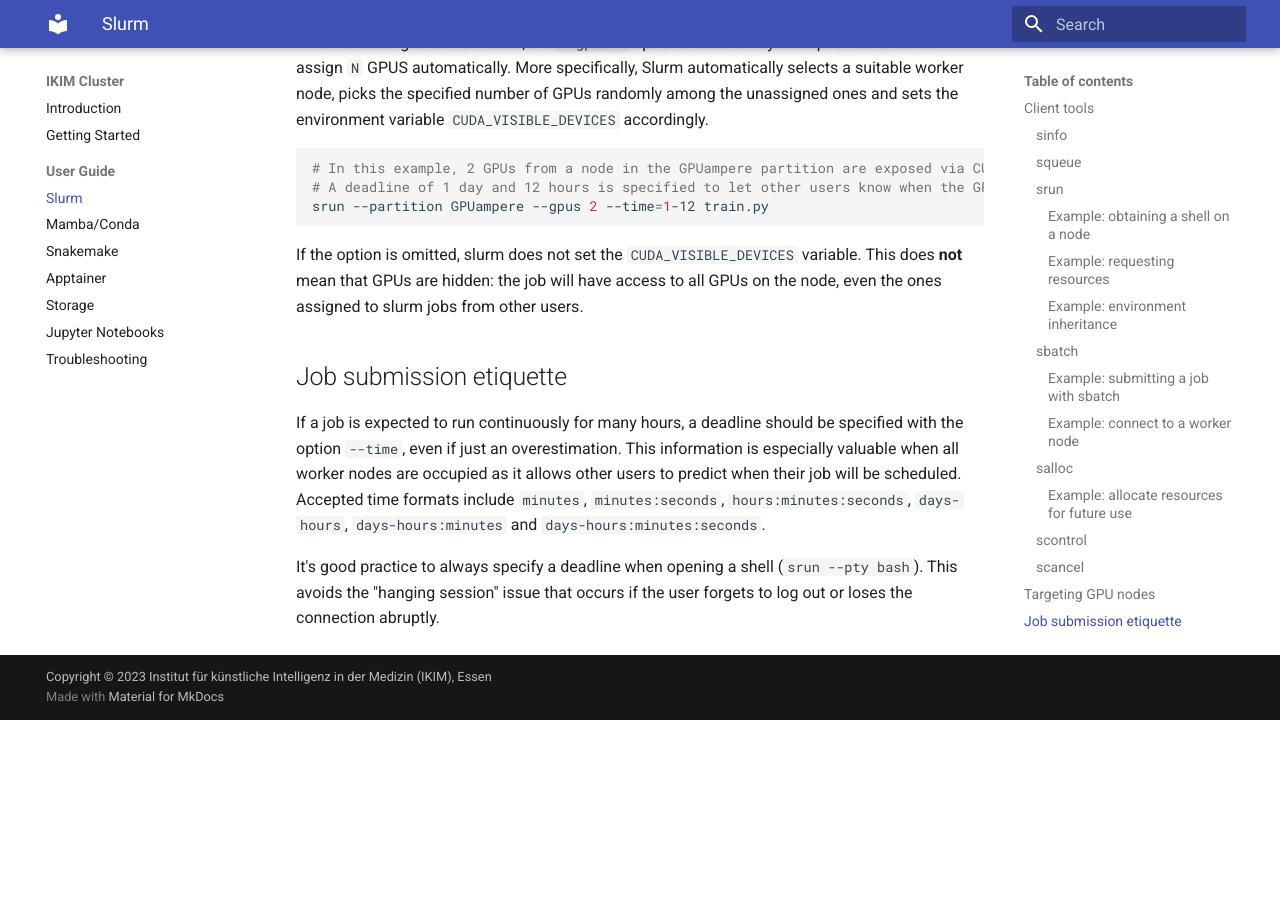
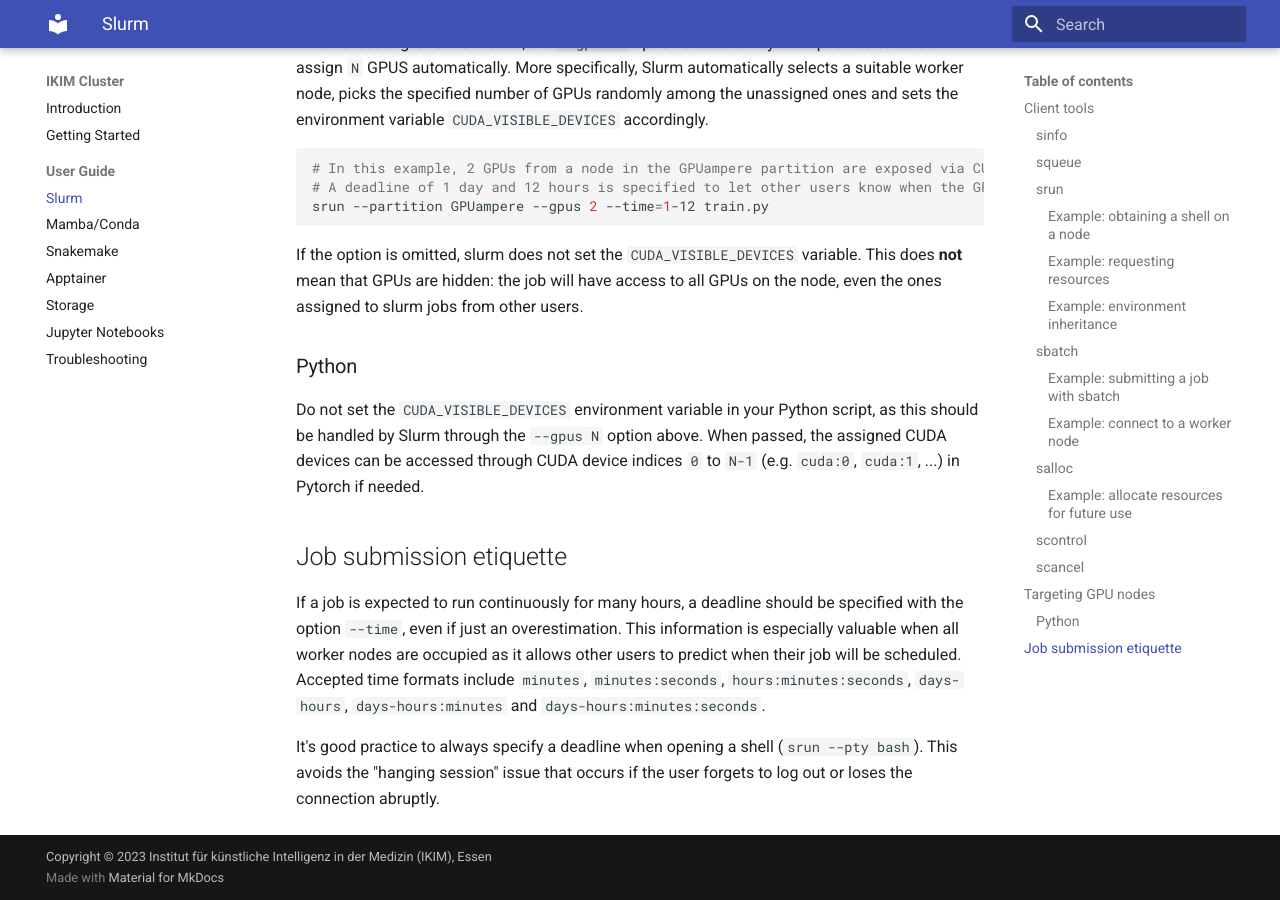
Before and after one commit to IKIM-Essen/ClusterDocs, an MkDocs documentation site: the page built from docs/slurm.md, in a window 1280 px wide and 900 px high, scrolled down 5430 px. Built offline with MkDocs 1.6.1 and Material for MkDocs 9.7.7, drawn with Linux system fonts in a browser that asks for light colours; before the commit the page ends 6150 px from its top, so only the background shows below that.

Commit message:
Update slurm.md
Add information for Python users targeting GPUs

```diff
--- a/docs/slurm.md
+++ b/docs/slurm.md
@@ -234,6 +234,9 @@ srun --partition GPUampere --gpus 2 --time=1-12 train.py
 
 If the option is omitted, slurm does not set the `CUDA_VISIBLE_DEVICES` variable. This does **not** mean that GPUs are hidden: the job will have access to all GPUs on the node, even the ones assigned to slurm jobs from other users.
 
+### Python
+Do not set the `CUDA_VISIBLE_DEVICES` environment variable in your Python script, as this should be handled by Slurm through the `--gpus N` option above. When passed, the assigned CUDA devices can be accessed through CUDA device indices `0` to `N-1` (e.g. `cuda:0`, `cuda:1`, ...) in Pytorch if needed.
+
 ## Job submission etiquette
 
 If a job is expected to run continuously for many hours, a deadline should be specified with the option `--time`, even if just an overestimation. This information is especially valuable when all worker nodes are occupied as it allows other users to predict when their job will be scheduled. Accepted time formats include `minutes`, `minutes:seconds`, `hours:minutes:seconds`, `days-hours`, `days-hours:minutes` and `days-hours:minutes:seconds`.
```
